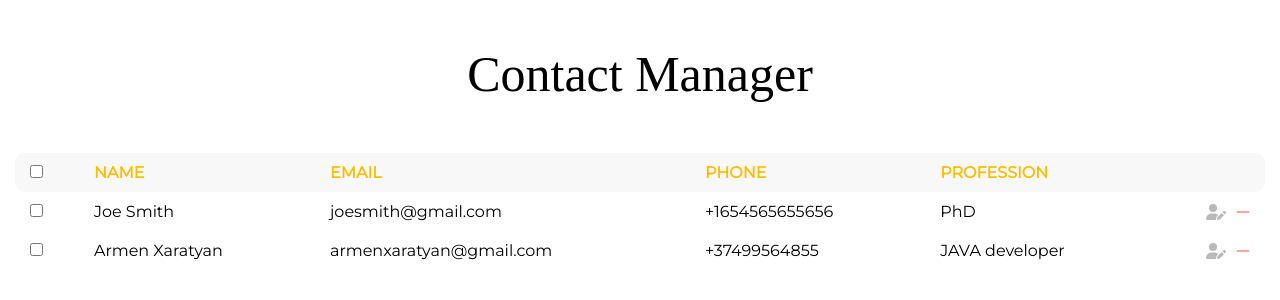
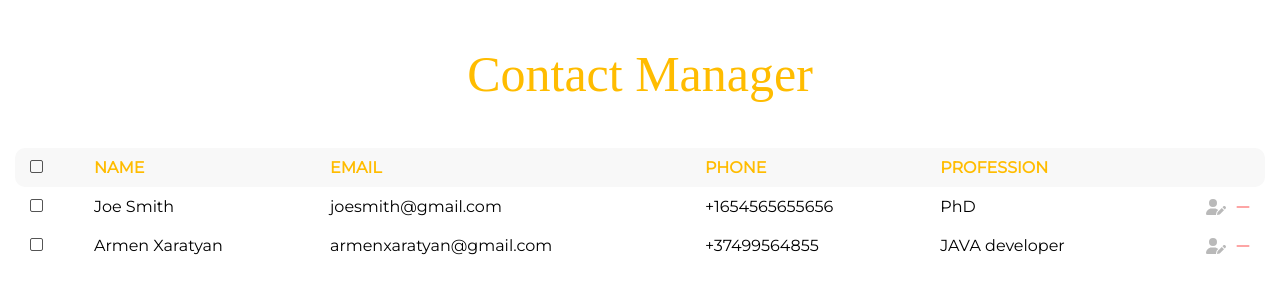
Before and after one commit to ghumash/ContactManager, a React (Create React App) app: page / in a window 1280 px wide. Shown: the top 300 px of the page. Built offline with nearby package versions, Linux system fonts and the light colour scheme; a web font is replaced by a local one.

Commit message:
Add: "sweetalert" library

```diff
--- a/package.json
+++ b/package.json
@@ -12,6 +12,7 @@
     "react": "^18.2.0",
     "react-dom": "^18.2.0",
     "react-scripts": "5.0.1",
+    "sweetalert": "^2.1.2",
     "uuid": "^9.0.0",
     "web-vitals": "^2.1.4"
   },
--- a/src/Caption/Caption.css
+++ b/src/Caption/Caption.css
@@ -1,8 +1,9 @@
 .Caption {
   padding: 30px 0;
-  margin-bottom: 20px;
+  margin-bottom: 15px;
 
   text-align: center;
   font-family: "Nabla", cursive;
   font-size: 50px;
+  color: rgb(255 188 0);
 }
--- a/src/List/List.css
+++ b/src/List/List.css
@@ -2,3 +2,28 @@
   width: 100%;
   border-collapse: collapse;
 }
+
+/*sweet alert*/
+.btnCopy:hover,
+.btnPaste:hover,
+.btnCut:hover {
+  background-color: #e8e8e8;
+}
+
+.swal-overlay,
+.swal-modal {
+  background-color: transparent;
+}
+
+.swal-overlay:before {
+  height: 0;
+}
+
+.swal-title {
+  font-size: 20px;
+}
+
+.swal-title:first-child {
+  margin-top: 95px;
+}
+/*sweet alert end*/
--- a/src/List/List.jsx
+++ b/src/List/List.jsx
@@ -4,7 +4,29 @@ import Caption from "../Caption/Caption";
 import ListHeader from "./ListHeader/ListHeader";
 import ListItem from "./ListItem/ListItem";
 
+import { useState, useEffect } from "react";
+
+import swal from "sweetalert";
+
 export default function List() {
+  const [contacts, setContacts] = useState([...list]);
+
+  const popup = (text) => {
+    swal({
+      title: text,
+      text: false,
+      icon: false,
+      button: false,
+    });
+    setTimeout(() => {
+      swal.close();
+    }, 400);
+  };
+
+  const onDelete = (id) => {
+    setContacts(contacts.filter((contact) => contact.id !== id));
+  };
+
   return (
     <table className="List-container">
       <Caption />
@@ -14,17 +36,18 @@ export default function List() {
       </thead>
 
       <tbody>
-        {list.map((item) => {
+        {contacts.map((contact) => {
           return (
             <ListItem
-              key={item.id}
-              id={item.id}
-              avatar={item.avatar}
-              firstName={item.firstName}
-              lastName={item.lastName}
-              email={item.email}
-              phone={item.phone}
-              profession={item.profession}
+              key={contact.id}
+              id={contact.id}
+              avatar={contact.avatar}
+              firstName={contact.firstName}
+              lastName={contact.lastName}
+              email={contact.email}
+              phone={contact.phone}
+              profession={contact.profession}
+              onDelete={onDelete}
             />
           );
         })}
--- a/src/List/ListHeader/ListHeader.jsx
+++ b/src/List/ListHeader/ListHeader.jsx
@@ -4,7 +4,10 @@ export default function ListHeader() {
   return (
     <tr className="ListHeader-row">
       <th className="ListHeader-item">
-        <input type="checkbox" />
+        <label className="checkbox">
+          <input type="checkbox" />
+          <span></span>
+        </label>
       </th>
       <th className="ListHeader-item">NAME</th>
       <th className="ListHeader-item">EMAIL</th>
--- a/src/List/ListItem/ListItem.jsx
+++ b/src/List/ListItem/ListItem.jsx
@@ -10,11 +10,15 @@ export default function ListItem({
   email,
   phone,
   profession,
+  onDelete,
 }) {
   return (
     <tr className="ListItem-row">
       <td className="ListItem-item">
-        <input type="checkbox" />
+        <label className="checkbox">
+          <input type="checkbox" />
+          <span></span>
+        </label>
       </td>
       <td className="ListItem-item">
         {avatar}
@@ -26,7 +30,7 @@ export default function ListItem({
       <td className="ListItem-item">
         <div className="ListItem-icon-group">
           <FontAwesomeIcon icon={faUserPen} />
-          <FontAwesomeIcon icon={faMinus} />
+          <FontAwesomeIcon icon={faMinus} onClick={() => onDelete(id)} />
         </div>
       </td>
     </tr>
--- a/src/index.css
+++ b/src/index.css
@@ -20,3 +20,26 @@ ul {
 input {
   margin: 0;
 }
+
+.checkbox input {
+  display: none;
+}
+.checkbox span {
+  height: 5px;
+  width: 5px;
+  border: 1px solid rgb(84, 84, 84);
+  display: inline-block;
+  position: relative;
+  background-color: transparent;
+  border-radius: 2px;
+  padding: 3px;
+}
+
+[type="checkbox"]:checked + span:before {
+  content: "\2714";
+  position: absolute;
+  top: -13px;
+  left: -2px;
+  font-size: 22px;
+  color: rgb(255 188 0);
+}
```
Also changed, not shown: 1 other file (tests, documents, lock files or other folders).
